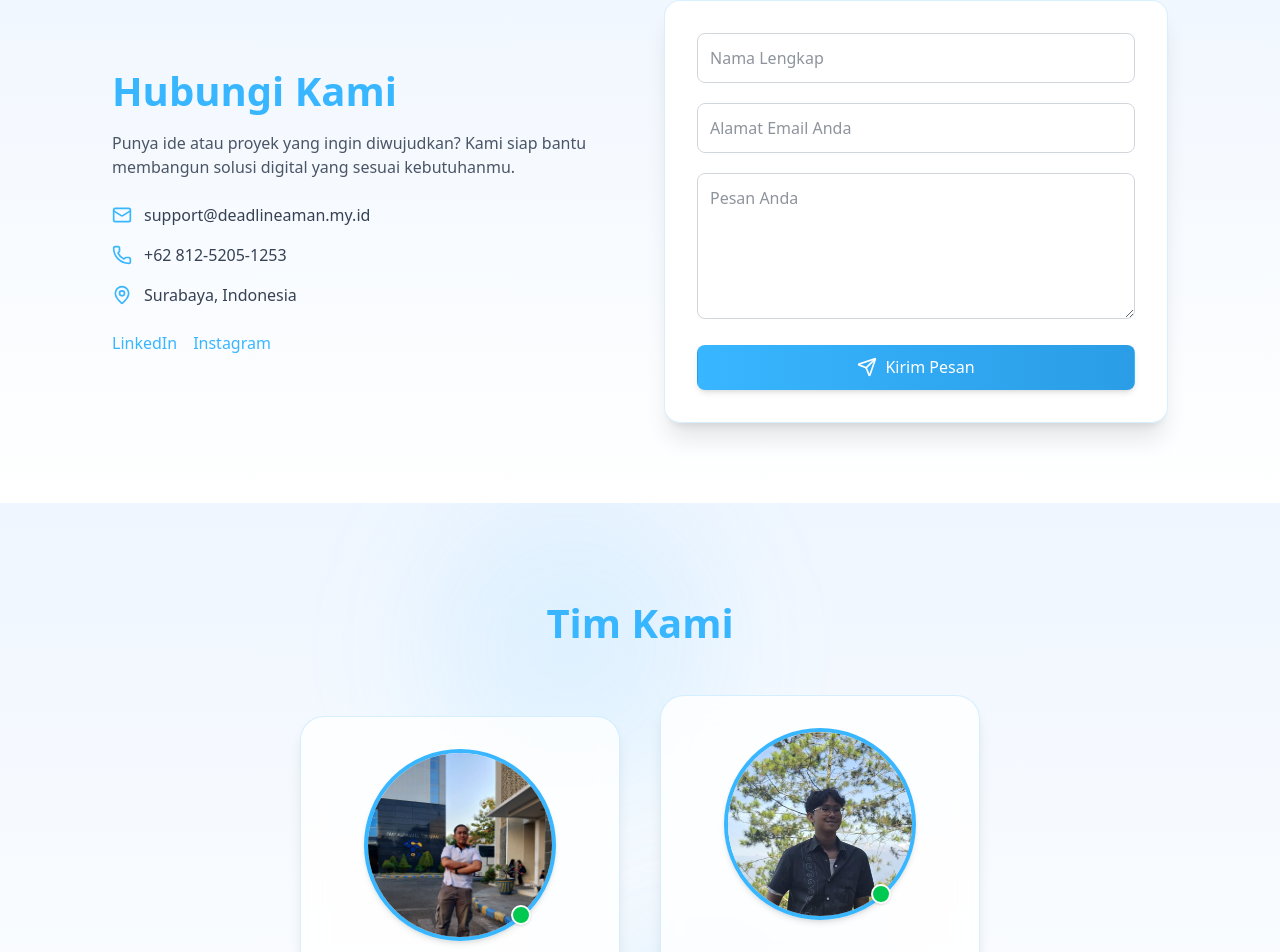
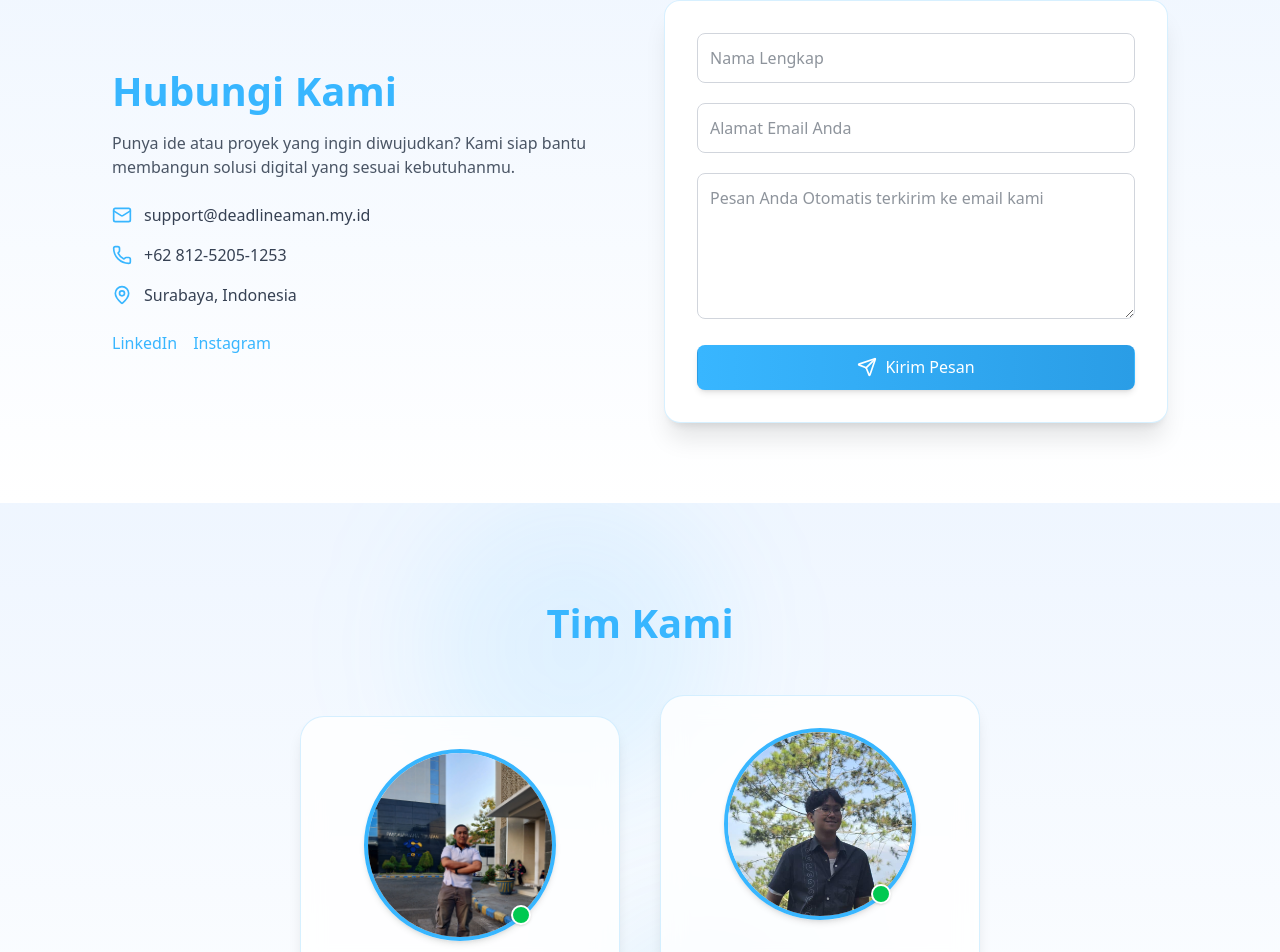
Before and after one commit to 7Cdrs/DeadlineAman, a React (Vite) app: page / in a window 1280 px wide. Shown: the part 3486-4438 px from the top of the page. Built offline with nearby package versions, Linux system fonts and the light colour scheme.

Commit message:
Add Contact Section

```diff
--- a/src/components/ContactSection.jsx
+++ b/src/components/ContactSection.jsx
@@ -140,7 +140,7 @@ export default function ContactSection() {
             data-aos-delay="400"
             data-aos-duration="600"
             name="message"
-            placeholder="Pesan Anda"
+            placeholder="Pesan Anda Otomatis terkirim ke email kami"
             required
             className="w-full border border-gray-300 focus:border-[#38b6ff] focus:ring-2 focus:ring-[#38b6ff]/20 p-3 rounded-lg outline-none transition text-sm sm:text-base"
             rows="5"
```
